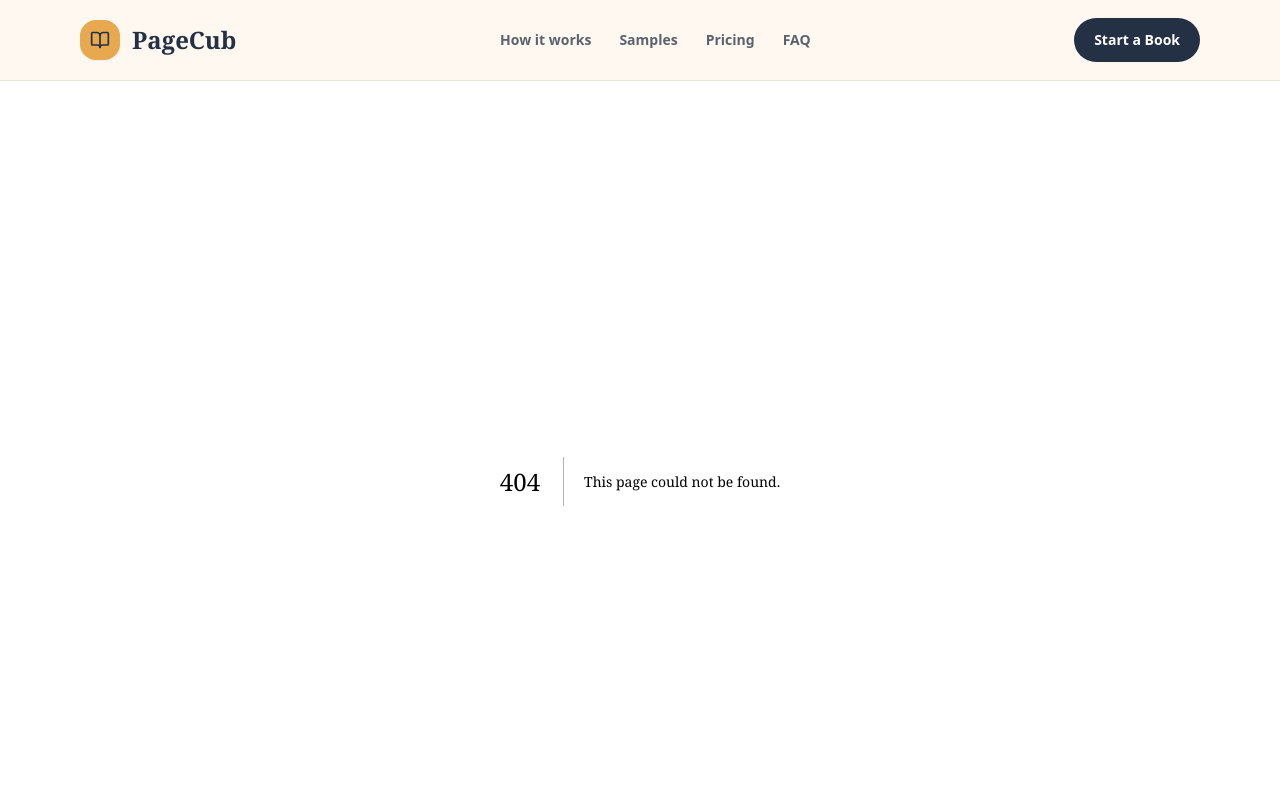
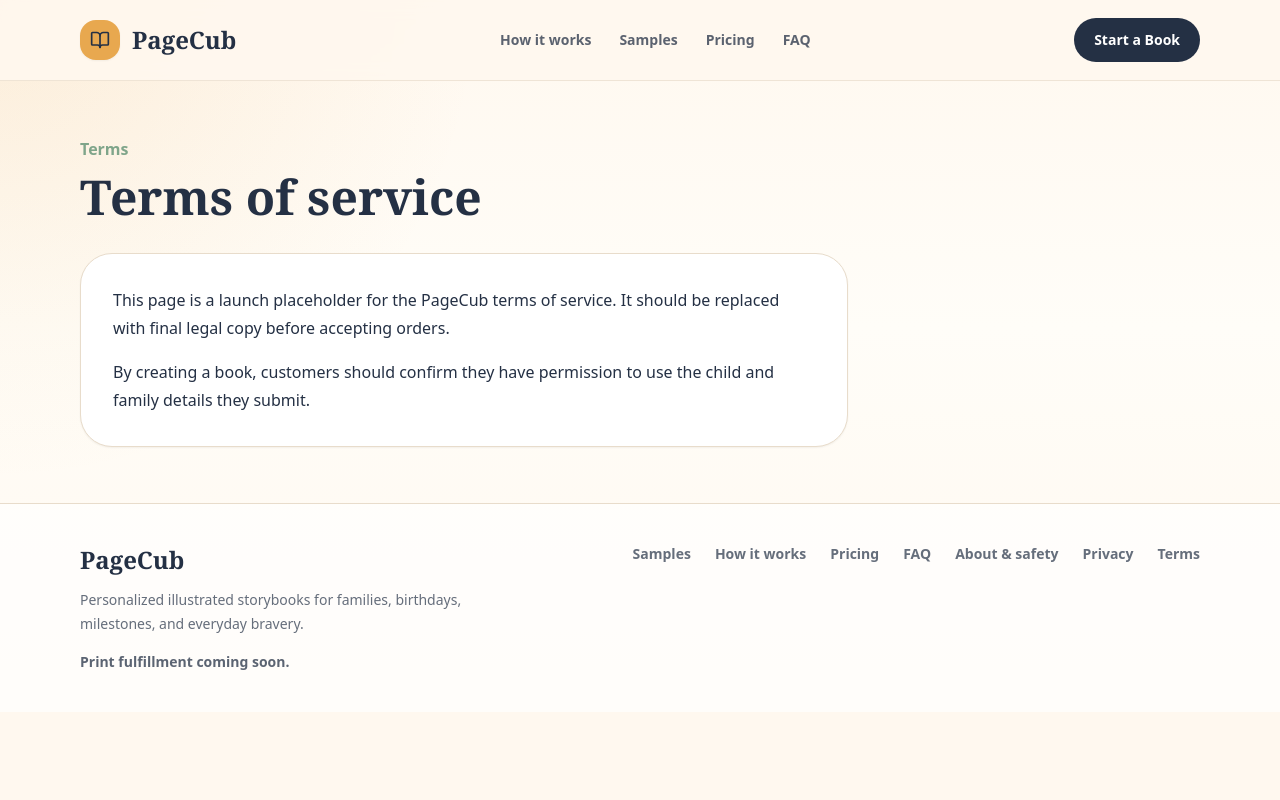
Before and after one commit to HoosFabio/pagecub, a Next.js app: page /terms in a window 1280 px wide. Before the commit this address had no page. Shown: the top 800 px of the page. Built offline with nearby package versions, Linux system fonts and the light colour scheme.

Commit message:
Add PageCub frontend scaffold

```diff
--- /dev/null
+++ b/app/terms/page.tsx
@@ -0,0 +1,17 @@
+export default function TermsPage() {
+  return (
+    <main className="page-shell py-14">
+      <p className="font-bold text-sage">Terms</p>
+      <h1 className="display mt-3 text-5xl font-bold">Terms of service</h1>
+      <div className="mt-8 max-w-3xl rounded-[2rem] border border-line bg-card p-8 leading-7 text-ink/72 shadow-sm">
+        <p>
+          This page is a launch placeholder for the PageCub terms of service. It should be replaced with final legal copy before
+          accepting orders.
+        </p>
+        <p className="mt-4">
+          By creating a book, customers should confirm they have permission to use the child and family details they submit.
+        </p>
+      </div>
+    </main>
+  );
+}
```
